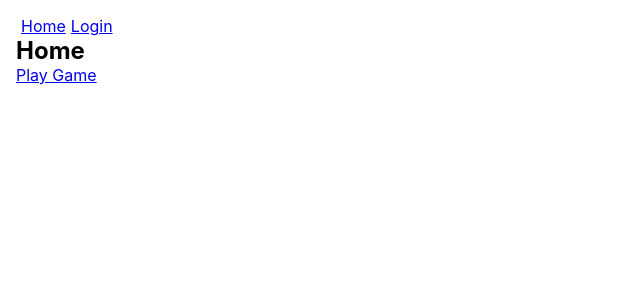
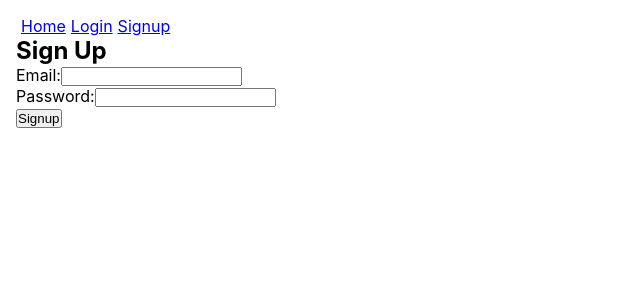
Before and after one commit to cosilayton/426FinalProject, a React (Create React App) app: page /signup in a window 1280 px wide. Shown: the top 300 px of the page, without its empty margins (0-640 px from the left). Built offline with nearby package versions, Linux system fonts and the light colour scheme; no server answers.

Commit message:
sign up page

```diff
--- a/src/App.js
+++ b/src/App.js
@@ -11,6 +11,7 @@ import Game from './Game';
 import Home from './Home';
 import Login from './Login';
 import Navigation from './Navigation';
+import SignUp from './SignUp'
 
 class App extends React.Component {
 
@@ -22,7 +23,10 @@ class App extends React.Component {
     }
 
     componentDidMount() {
-        Firebase.auth().onAuthStateChanged(user => this.setState({ user }));
+        Firebase.auth().onAuthStateChanged(user => {
+            console.log('auth changed to:', user);
+            this.setState({ user });
+        });
     }
 
     onLogout() {
@@ -42,6 +46,9 @@ class App extends React.Component {
                     <Route path="/login">
                       {user ? <Redirect to='/' /> : <Login />}
                     </Route>
+                    <Route path="/signup">
+                      {user ? <Redirect to='/' /> : <SignUp />}
+                    </Route>
                     <Route path="/">
                       <Home />
                     </Route>
--- a/src/Navigation.js
+++ b/src/Navigation.js
@@ -4,6 +4,7 @@ const Navigation = ({ onLogout, user }) => (
     <nav>
       <Link to='/'>Home</Link>
       {(user === null) && <Link to='/login'>Login</Link>}
+      {(user === null) && <Link to='/signup'>Signup</Link>}
       {user && <button onClick={onLogout}>Logout</button>}
     </nav>
 );
--- /dev/null
+++ b/src/SignUp.js
@@ -0,0 +1,70 @@
+import React from 'react';
+
+import Firebase from './firebase';
+
+class SignUp extends React.Component {
+
+  constructor(props) {
+      super(props);
+
+      this.state = {
+          email: '',
+          password: '',
+          error: '',
+          submitting: false
+      };
+  }
+
+  onSubmit = (e) => {
+      const { email, password } = this.state;
+      e.preventDefault();
+      if ((email !== '') && (password !== '')) {
+          this.setState({ error: '', submitting: true });
+          Firebase.auth().createUserWithEmailAndPassword(email, password)
+              .then(this.onSuccess)
+              .catch(this.onError)
+      }
+  }
+
+  onSuccess = (e) => {
+      this.setState({ submitting: false });
+  }
+
+  onError = (e) => {
+      this.setState({ error: e.message || 'Signup error', submitting: false });
+  }
+
+  changeEmail = (e) => {
+      this.setState({ email: e.target.value });
+  }
+
+  changePassword = (e) => {
+      this.setState({ password: e.target.value });
+  }
+
+  render() {
+      const { email, password, error, submitting } = this.state;
+
+      return (
+        <section>
+          <h1>Sign Up</h1>
+          {error && <div className='error'>{error}</div>}
+          <form method='post' onSubmit={this.onSubmit}>
+              <div>
+                  Email:
+                  <input name='email' type='email'
+                         value={email} onChange={this.changeEmail} />
+              </div>
+              <div>
+                  Password:
+                  <input name='password' type='password'
+                         value={password} onChange={this.changePassword} />
+              </div>
+              <button type='submit' disabled={submitting}>Signup</button>
+          </form>
+        </section>
+      );
+  }
+}
+
+export default SignUp;
```
